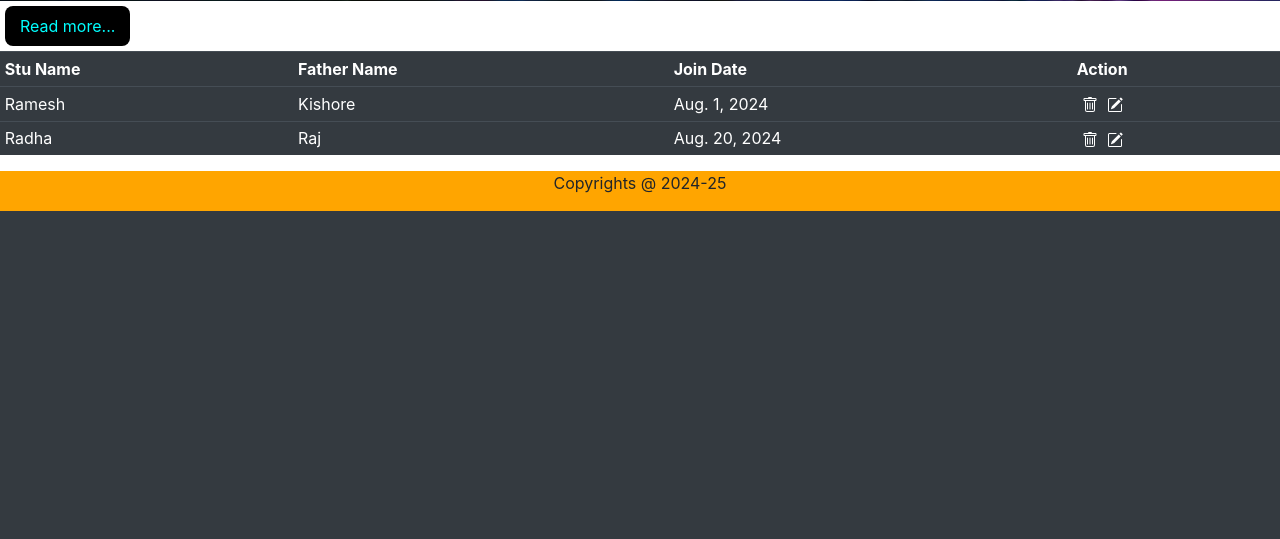
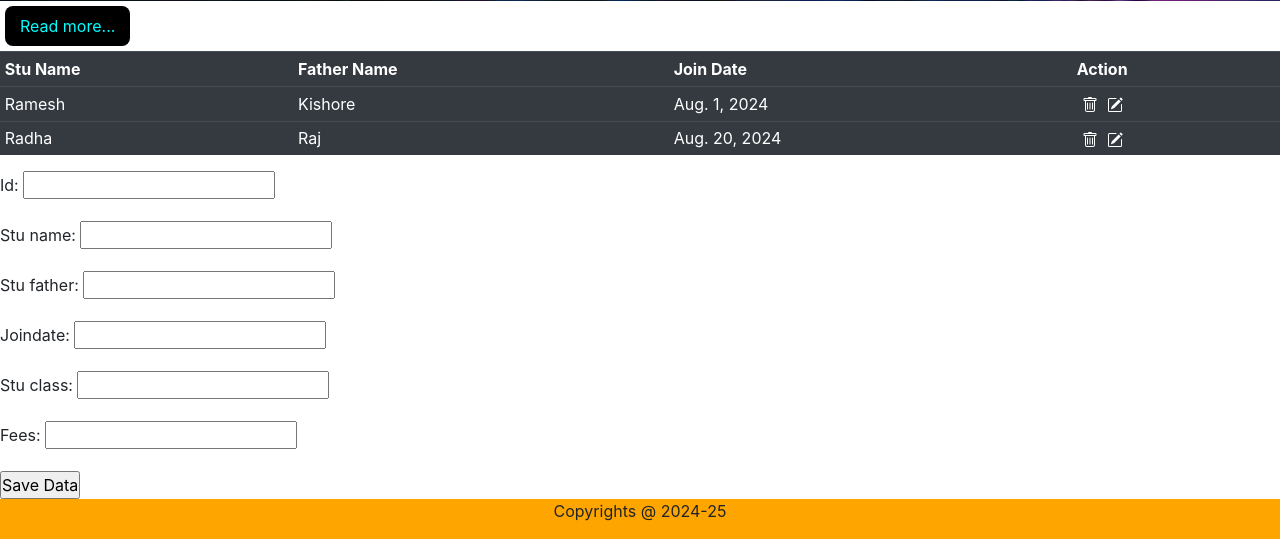
Before and after one commit to kunchala1971/SchoolProject, a Django app: page / in a window 1280 px wide. Shown: the part 790-1329 px from the top of the page. Before the commit the page ends 1001 px from the top, so only its background shows below. Run offline with Django 5.2, Linux system fonts and the light colour scheme; data comes from the database, SQL or seed files in the repository.

Commit message:
create file

```diff
--- /dev/null
+++ b/school/admission/forms.py
@@ -0,0 +1,9 @@
+from django import forms
+
+class admission(forms.Form):
+  id=forms.IntegerField()
+  stu_name=forms.CharField(max_length=255)
+  stu_father=forms.CharField(max_length=255)
+  joindate=forms.DateField()
+  stu_class=forms.CharField()
+  fees=forms.IntegerField()
--- a/school/admission/views.py
+++ b/school/admission/views.py
@@ -1,13 +1,32 @@
 from django.shortcuts import render
 from django.http import HttpResponse
 from admission.models import Admission
+from admission.forms import admission
 # Create your views here.
 
 def home(request):
-  # return HttpResponse("<H1>Hello Sample View</H1>")
-   #return render(request,'index.html',{})
-  data=Admission.objects.all()
-  res=render(request,'index.html',{'data':data})
+  students_data=Admission.objects.all()
+  admission_data=admission()
+  if request.method=='POST':
+    result=admission(request.POST)
+    if result.is_valid():
+      id=result.cleaned_data['id']
+      stu_name=result.cleaned_data['stu_name']
+      stu_father=result.cleaned_data['stu_father']
+      joindate=result.cleaned_data['joindate']
+      stu_class=result.cleaned_data['stu_class']
+      fees=result.cleaned_data['fees']
+      fs=open("students.txt",'a')
+      fs.write("\n--------------------------------------")
+      fs.write("\nID				: " + str(id))
+      fs.write("\nName			: " + str(stu_name))
+      fs.write("\nFather		: " + str(stu_father))
+      fs.write("\nJoin Date	: " + str(joindate))
+      fs.write("\nCourse		: " + str(stu_class))
+      fs.write("\nFees			: " + str(fees))
+      fs.close
+      HttpResponse("<h1>Data Successfully Saved......</h1>")
+  res=render(request,'index.html',{'students_data':students_data,'admission_data':admission_data})
   return res
 
 def products(request):
--- a/school/school/urls.py
+++ b/school/school/urls.py
@@ -26,5 +26,6 @@ urlpatterns = [
     path('services/',services,name='services'),
     path('login/',login,name='login'),
     path('profiles/',profiles	,name='profiles'),
-    path('transport/',transport,name='transport'),
+    path('transport/',transport,name='transport')
+
 ]
--- a/school/templates/index.html
+++ b/school/templates/index.html
@@ -42,7 +42,7 @@ Home
 	<th>Action</td>
 </tr>
 
-	{% for data in data %}
+	{% for data in students_data %}
 	<tr>
 		<td> {{data.stu_name}}</td>
 		<td> {{data.stu_father}}</td>
@@ -62,5 +62,21 @@ Home
 	</tr>
  {% endfor %}
 </table>
+<div>
+	<form  method="post">
+	{{admission_data.as_p}}
+	{% csrf_token %}
+	{% comment %} <table>
+	{{for x,y of admission_data.items}}
+	<tr>
+		<td> {{x}}</td>
+		<td> {{y}}</td>
+		</tr>
+		{% endfor %}
+	</table> {% endcomment %}
+	<input type="submit" value="Save Data"/>
+	</form>
 </div>
+</div>
+
 {% endblock content%}
```
Also changed, not shown: school/school/settings.py (+13 -13 lines), school/students.txt (added, +29 -0 lines), school/templates/addmissionentry.html (added, +15 -0 lines), school/admission/migrations/0001_initial.py, school/admission/migrations/0002_alter_admission_stu_class.py (deleted), school/profiles/migrations/0001_initial.py, school/profiles/migrations/0002_rename_prfile_profile_alter_profile_options.py (deleted), school/transport/migrations/0001_initial.py, school/transport/migrations/0002_routedetail.py (deleted).
